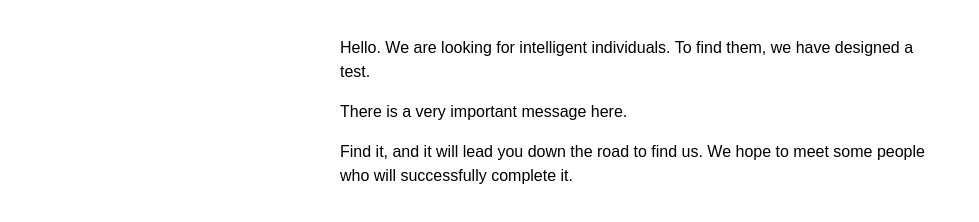
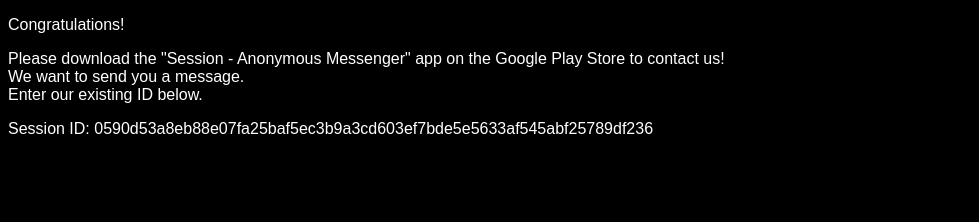
Before and after one commit to psteamadm15/newandeasy, a plain HTML site: page index.html in a window 1280 px wide. Shown: the whole page, without its empty margins (0-979 px from the left). Drawn offline with Linux system fonts and the light colour scheme.

Commit message:
Update index.html

```diff
--- a/index.html
+++ b/index.html
@@ -2,27 +2,20 @@
 <html lang="id">
 <head>
   <meta charset="UTF-8">
+  <meta name="viewport" content="width=device-width, initial-scale=1.0">
   <title>Anonymous</title>
-    <meta name="viewport" content="width=device-width, initial-scale=1.0">
   <style>
     body {
+      background-color: black;  /* Warna latar belakang */
+      color: white;             /* Warna teks */
       font-family: Arial, sans-serif;
-            margin: 0;
-            padding: 10px;
-        }
-        header {
-            max-width: 600px;
-            margin: 0 auto;
-            padding: 10px 20px;
-            line-height: 1.5;
     }
   </style>
 </head>
 <body>
-    <header>
-        <p>Hello. We are looking for intelligent individuals. To find them, we have designed a test.</p>
-        <p>There is a very important message here.</p>
-        <p>Find it, and it will lead you down the road to find us. We hope to meet some people who will successfully complete it.</p>
-    </header>
+  <p>Congratulations!</p>
+  <p>Please download the "Session - Anonymous Messenger" app on the Google Play Store to contact us!<br>We want to send you a message.<br>Enter our existing ID below.
+
+  <p>Session ID: 0590d53a8eb88e07fa25baf5ec3b9a3cd603ef7bde5e5633af545abf25789df236</p>
 </body>
 </html>
```
Lines whose indentation alone changed are shown as unchanged.
